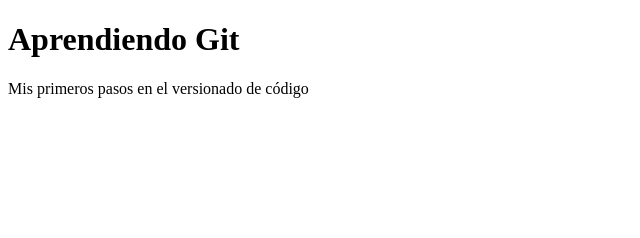
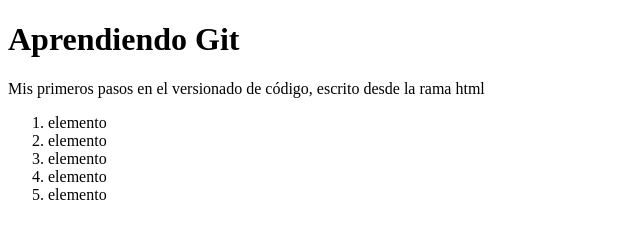
Before and after one commit to Keiner-Delahoz/youtube-git, a plain HTML site: page index.html in a window 1280 px wide. Shown: the whole page, without its empty margins (0-640 px from the left). Drawn offline with Linux system fonts and the light colour scheme.

Commit message:
agregando index.js al index.html

```diff
--- a/index.html
+++ b/index.html
@@ -8,7 +8,14 @@
 </head>
 <body>
    <h1> Aprendiendo Git</h1>
-
-   <p>Mis primeros pasos en el versionado de código</p>
+   <p>Mis primeros pasos en el versionado de código, escrito desde la rama html</p>
+   <ol>
+      <li>elemento</li>
+      <li>elemento</li>
+      <li>elemento</li>
+      <li>elemento</li>
+      <li>elemento</li>
+   </ol>
+   <script src="index.html"></script>
 </body>
 </html>
```
